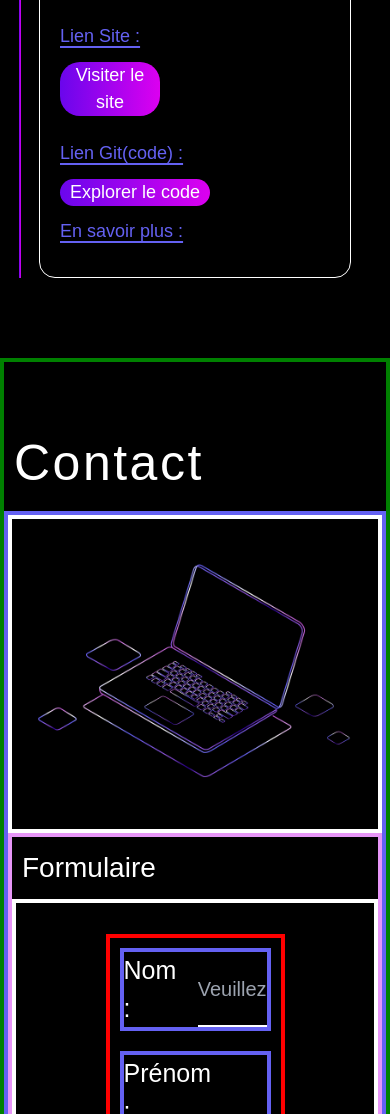
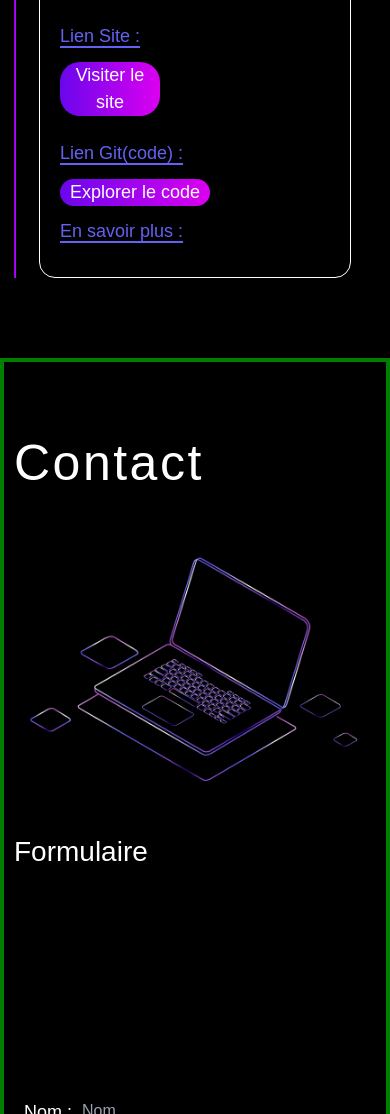
Before and after one commit to asonkes/portfolioSymfo, a Symfony app: template templates/home/index.html.twig in a window 390 px wide. Shown: the part 5386-6500 px from the top of the page. Run offline with Twig, Linux system fonts and the light colour scheme; the template is opened without the code that fills it, so the values that code supplies are empty; style sheets or scripts are compiled from the project's sources; some libraries are stand-ins or nearby versions; some web fonts are replaced.

Commit message:
session contact en ordre et responsive

```diff
--- a/assets/JS/components/home/windowAnimation.js
+++ b/assets/JS/components/home/windowAnimation.js
@@ -22,7 +22,7 @@ document.addEventListener('DOMContentLoaded', () => {
     function updateHoverEvents() {
         let width = window.innerWidth;;
 
-        if(width > 990 ) {
+        if(width > 992 ) {
             block.addEventListener('mouseover', addHoverClass);
             block.addEventListener('mouseleave', removeHoverClass);
             snip1573.classList.remove('active');
--- a/assets/JS/components/works/timeLine.js
+++ b/assets/JS/components/works/timeLine.js
@@ -6,8 +6,15 @@ document.addEventListener('DOMContentLoaded', () => {
         const worksPosition = works.getBoundingClientRect().top;
         const screenHeight = window.innerHeight / 1.3;
 
-        const containerLiOdd = document.querySelectorAll('#container > ul li:nth-child(odd)');
-        const containerLiEven = document.querySelectorAll('#container > ul li:nth-child(even)');
+        const circle = document.querySelectorAll('#circle');
+        const containerLiOdd = document.querySelectorAll('#containerLiOdd');
+        const containerLiEven = document.querySelectorAll('#containerLiEven');
+
+        if(worksPosition < screenHeight && !animationTimeLine) {
+            circle.forEach((e) => {
+                e.classList.add('active');
+            })
+        }
 
         if(worksPosition < screenHeight && !animationTimeLine) {
             containerLiOdd.forEach((e) => {
@@ -16,8 +23,8 @@ document.addEventListener('DOMContentLoaded', () => {
         }
 
         if(worksPosition < screenHeight && !animationTimeLine) {
-            containerLiEven.forEach((event) => {
-                event.classList.add('active');
+            containerLiEven.forEach((e) => {
+                e.classList.add('active');
             })
         }
     }
--- a/assets/styles/session/contact/contact.scss
+++ b/assets/styles/session/contact/contact.scss
@@ -1,8 +1,8 @@
 @use '../../mixins/mixins.scss';
 
 #containerImage {
-    width: 760px;
-    height: 500px;
+    width: 600px;
+    height: 510px;
 
     @include mixins.xxl-lg {
         height: 480px;
@@ -60,9 +60,3 @@
         width: 150px;
     }
 }
-
-input {
-    width: 50%;
-    background-color: transparent;
-    border-bottom: 2px solid white;
-}
--- a/assets/styles/session/works/works.scss
+++ b/assets/styles/session/works/works.scss
@@ -1,41 +1,36 @@
 @use '../../mixins/mixins.scss';
 
 #container {
+    padding-bottom: 140px;
+
+    @include mixins.lg-big {
+        padding-bottom: 0;
+    }
 
     &:after {
         content: '';
         position: absolute;
-        top: 0;
+        top: -35px;
         left: 50%;
         width: 2px;
-        height: calc(100% - 1.25rem);
+        height: 100%;
         background: linear-gradient(to right, rgb(106, 6, 236), rgb(220, 0, 240));
 
         @include mixins.lg-big {
+            height: calc(100% - 45px);
             left: -30px;
-            height: calc(100% - 5rem);
         }
 
-        @include mixins.s {
-            left: -20px;
-            height: calc(100% - 5rem);
+        @include mixins.xs {
+            left: -25px;
         }
     }
 
     ul li {
-        //opacity: 0;
-
-        /*
-        &.active {
-            opacity: 1;
-            transition: opacity ease 2.5s;
-        }*/
-
         @include mixins.lg-big {
             width: 100%;
             float: none;
             clear: none;
-            margin-bottom: 80px;
         }
     }
 
@@ -52,30 +47,42 @@
     ul li:nth-child(odd) {
         float: left;
         clear: right;
-        transform: translateX(-800px);
+        transform: translateX(-40px);
+        margin-bottom: -100px;
 
-        &.active {
-            transform: translateX(-30px);
-            transition: transform ease 4.5s;
-
-            @include mixins.lg-big {
-                transform: translateX(0);
-            }
+        @include mixins.lg-big {
+            margin-bottom: 80px;
+            transform: translateX(0);
         }
     }
 
     ul li:nth-child(even) {
         float: right;
         clear: left;
+        transform: translateX(40px);
+        margin-bottom: -100px;
+
+        @include mixins.lg-big {
+            margin-bottom: 80px;
+            transform: translateX(0);
+        }
+    }
+
+    #containerLiOdd {
+        transform: translateX(-800px);
+
+        &.active {
+            transform: translateX(0);
+            transition: transform ease 4.5s;
+        }
+    }
+
+    #containerLiEven {
         transform: translateX(800px);
 
         &.active {
-            transform: translateX(30px);
+            transform: translateX(0);
             transition: transform ease 4.5s;
-
-            @include mixins.lg-big {
-                transform: translateX(0);
-            }
         }
     }
 
@@ -137,24 +144,43 @@
     }
 
     ul li:nth-child(odd) #circle {
-        right: -35px;
+        top: -35px;
+        right: -40px;
         transform: translate(50%, -50%);
 
         @include mixins.lg-big {
-            left: -55px;
+            left: -52px;
         }
 
         @include mixins.s {
-            left: -42px;
+            left: -48px;
+        }
+
+        @include mixins.xs {
+            left: -43px;
         }
     }
 
     ul li:nth-child(even) #circle {
-        left: -33px;
+        top: -35px;
+        left: -38px;
         transform: translate(-50%, -50%);
 
-        @include mixins.s {
+        @include mixins.lg-big {
+            left: -29px;
+        }
+
+        @include mixins.xs {
             left: -24px;
         }
     }
+
+    #circle {
+        opacity: 0;
+
+        &.active {
+            opacity: 1;
+            transition: opacity ease 3.5s;
+        }
+    }
 }
--- a/tailwind.config.js
+++ b/tailwind.config.js
@@ -31,7 +31,8 @@ module.exports = {
       indigo: '#6461f2',
       indigoSpecial: 'rgba(100, 97, 242, 0.5)',
       rose: '#e796f7',
-      red: '#FF0000'
+      red: '#FF0000',
+      transparent: 'rgba(0, 0, 0, 0)'
     },
     screens: {
       'max-xxlLG': {'max': '1300px'},
--- a/templates/home/index.html.twig
+++ b/templates/home/index.html.twig
@@ -139,11 +139,12 @@
 
 		<h2 class="text-white text-50 p-2.5 pt-16 tracking-wider">Works</h2>
 
-		<div class="w-full h-full flex grow justify-center pt-20 overflow-hidden">
+		<div class="w-full f-full flex grow justify-center pt-20 overflow-hidden">
 			<div class="relative w-4/6 h-full max-lgBIG:w-4/5" id="container">
 				<ul class="relative w-full h-full text-white">
 
-					<li class="relative z-50 w-3/6 border border-white list-none rounded-2xl mb-5 p-5">
+					<li class="relative z-50 w-3/6 mb-5">
+						<div class="relative z-50 w-full border border-white rounded-2xl p-5" id="containerLiOdd">
 							<h3 class="text-center text-20 text-rose">Projet TEI</h3>
 							<p class="absolute w-32 -top-14 text-center text-16 text-white p-2 rounded-2xl" id="date">Novembre 2024</p>
 							<p class="text-center text-20 text-rose">Ferme de Warelles</p>
@@ -174,11 +175,13 @@
 							<div class="flex flex-col text-18 text-indigo my-3">
 								<p class="underline underline-offset-4 decoration-2">En savoir plus :</p>
 							</div>
+						</div>
 
 						<div class="absolute top-0 w-8 h-8 bg-fushia max-lgBIG:w-6 max-lgBIG:h-6 max-s:w-5 max-s:h-5" id="circle"></div>
 					</li>
 
-					<li class="relative z-50 w-3/6 border border-white rounded-2xl mb-5 p-5">
+					<li class="relative z-50 w-3/6 mb-5">
+						<div class="relative z-50 w-full border border-white rounded-2xl p-5" id="containerLiEven">
 							<h3 class="text-center text-20 text-rose">Projet Fin d'étude - Juin 2024</h3>
 							<p class="absolute w-32 -top-14 text-center text-16 text-white p-2 rounded-2xl" id="date">Juin 2024</p>
 							<p class="text-center text-20 text-rose">Jacadi</p>
@@ -211,11 +214,12 @@
 							<div class="flex flex-col text-18 text-indigo my-3">
 								<p class="mr-3.5 underline underline-offset-4 decoration-2">En savoir plus :</p>
 							</div>
-
+						</div>
 						<div class="absolute top-0 w-8 h-8 bg-fushia max-lgBIG:w-6 max-lgBIG:h-6 max-s:w-5 max-s:h-5" id="circle"></div>
 					</li>
 
-					<li class="relative z-50 w-3/6 border border-white rounded-2xl mb-5 p-5">
+					<li class="relative z-50 w-3/6 mb-5">
+						<div class="relative z-50 w-full border border-white rounded-2xl p-5" id="containerLiOdd">
 							<h3 class="text-center text-20 text-rose">Projet Fin 1ère année</h3>
 							<p class="absolute w-32 -top-14 text-center text-16 text-white p-2 rounded-2xl" id="date">Juin 2023</p>
 							<p class="text-center text-20 text-rose">LollyPop</p>
@@ -248,11 +252,13 @@
 							<div class="flex text-18 text-indigo my-3">
 								<p class="mr-3.5 underline underline-offset-4 decoration-2">En savoir plus</p>
 							</div>
+						</div>
 
 						<div class="absolute top-0 w-8 h-8 bg-fushia max-lgBIG:w-6 max-lgBIG:h-6 max-s:w-5 max-s:h-5" id="circle"></div>
 					</li>
 
-					<li class="relative z-50 w-3/6 border border-white rounded-2xl mb-5 p-5">
+					<li class="relative z-50 w-3/6 mb-5">
+						<div class="relative z-50 w-full border border-white rounded-2xl p-5" id="containerLiEven">
 							<h3 class="text-center text-20 text-rose">1er projet Symfony</h3>
 							<p class="absolute w-32 -top-14 text-center text-16 text-white p-2 rounded-2xl" id="date">Décembre 2023</p>
 							<p class="text-center text-20 text-rose">SpeedCare</p>
@@ -278,17 +284,19 @@
 							<div class="flex text-18 text-indigo my-3">
 								<p class="mr-3.5 underline underline-offset-4 decoration-2">En savoir plus:</p>
 							</div>
+						</div>
 
 						<div class="absolute top-0 left-0 w-8 h-8 bg-fushia max-lgBIG:w-6 max-lgBIG:h-6 max-s:w-5 max-s:h-5" id="circle"></div>
 					</li>
 
-					<li class="relative z-50 w-3/6 border border-white rounded-2xl mb-5 p-5">
+					<li class="relative z-50 w-3/6 mb-5">
+						<div class="relative z-50 w-full border border-white rounded-2xl p-5" id="containerLiOdd">
 							<h3 class="text-center text-20 text-rose">Exercice cours(code entièrement css/html)</h3>
 							<p class="absolute w-32 -top-14 text-center text-16 text-white p-2 rounded-2xl" id="date">Mars 2023</p>
 							<p class="text-center text-20 text-rose">50 Nuances de Grey</p>
 
 							<div class="w-full h-48 flex justify-center">
-							<img class="object-contain" src="{{ asset('images/projets/50NuancesDeGrey.png')}}" alt="Image représentant la couverture de la page de warelles">
+								<img class="object-contain" src="{{ asset('images/projets/50NuancesDeGrey.webp')}}" alt="Image représentant la couverture de la page de warelles">
 							</div>
 
 							<div class="flex text-18 text-indigo my-3 max-xxlMD:flex-col max-lgBIG:flex-row max-sBIG:flex-col">
@@ -308,6 +316,7 @@
 							<div class="flex text-18 text-indigo my-3">
 								<p class="mr-3.5 underline underline-offset-4 decoration-2">En savoir plus :</p>
 							</div>
+						</div>
 
 						<div class="absolute top-0 w-8 h-8 bg-fushia max-lgBIG:w-6 max-lgBIG:h-6 max-s:w-5 max-s:h-5" id="circle"></div>
 					</li>
@@ -316,47 +325,47 @@
 		</div>
 	</div>
 
-	<div class="max-w-full h-screen flex flex-col font-family bg-black" id="contact">
+	<div class="max-w-full h-full flex flex-col font-family bg-black" id="contact">
 		<h2 class="text-white text-50 p-2.5 pt-16 tracking-wider">Contact</h2>
 
-		<div class="max-w-full h-full flex max-lgBIG:flex-col border-4 border-indigo">
-			<div class="w-2/4 h-full flex justify-center items-center max-lgBIG:w-full border-4 border-white">
+		<div class="max-w-full flex max-lgBIG:flex-col">
+			<div class="w-2/4 flex justify-center items-center max-lgBIG:w-full">
 
-				<div class="relative w-full" id="containerImage">
+				<div class="relative w-full h-full" id="containerImage">
 					<img class="absolute object-contain" id="image1" src="{{ asset('images/images/ordi-transparent-1.webp')}}" alt="image représentant les lignes d'un ordinateur">
 
 					<img class="absolute object-contain" id="image2" src="{{ asset('images/images/ordi-color.webp')}}" alt="image représentant un ordinateur">
 				</div>
 			</div>
 
-			<div class="w-2/4 h-full max-lgBIG:w-full border-4 border-rose">
+			<div class="w-2/4 h-screen max-lgBIG:w-full">
 				<h3 class="text-white text-28 p-2.5">Formulaire</h3>
 
-				<div class="max-w-full h-full flex justify-center items-center border-4 border-white">
-					<div class="w-2/4 flex flex-col border-4 border-red">
+				<div class="max-w-full h-full flex justify-center items-center">
+					<div class="w-4/6 flex flex-col m-12 max-xxlLG:w-9/12 max-lgBIG:w-8/12 max-s:w-full max-sBIG:m-5 max-xsBIG:m-4">
 
-						<div class="m-2.5 flex text-20 border-4 border-indigo">
-							<p class="mr-2.5 text-white text-25">Nom :</p>
-							<input placeholder="Veuillez insérer votre nom" type="text">
+						<div class="my-2.5 flex">
+							<p class="mr-2.5 text-white text-25 max-s:text-22 max-xs:text-18">Nom :</p>
+							<input class="w-3/4 border-b-2 border-white bg-transparent" placeholder="Nom" type="text">
 						</div>
 
-						<div class="m-2.5 flex text-20 border-4 border-indigo">
-							<p class="mr-2.5 text-white text-25">Prénom :</p>
-							<input type="text">
+						<div class="my-2.5 flex">
+							<p class="mr-2.5 text-white text-25 max-s:text-22 max-xs:text-18">Prénom :</p>
+							<input class="w-3/4 border-b-2 border-white bg-transparent" placeholder="Prénom" type="text">
 						</div>
 
-						<div class="m-2.5 flex text-20 border-4 border-indigo">
-							<p class="mr-2.5 text-white text-25">Email :</p>
-							<input type="text">
+						<div class="my-2.5 flex">
+							<p class="mr-2.5 text-white text-25 max-s:text-22 max-xs:text-18">Email :</p>
+							<input class="w-3/4 border-b-2 border-white bg-transparent" placeholder="E-mail" type="text">
 						</div>
 
-						<div class="m-2.5 flex text-20 border-4 border-indigo">
-							<p class="mr-2.5 text-white text-25">Message :</p>
-							<textarea class="resize-none" name="" id=""></textarea>
+						<div class="my-2.5 flex">
+							<p class="mr-2.5 text-white text-25 max-s:text-22 max-xs:text-18">Message :</p>
+							<textarea class="w-3/4 h-48 resize-none" name=""></textarea>
 						</div>
 
 						<div class="flex justify-center">
-							<button class="m-5 buttonLink buttonLink--medium p-2 text-white" type="submit">Envoyer</button>
+							<button class="m-5 buttonLink buttonLink--medium p-2 text-white hover:scale-105" id="button" type="submit">Envoyer</button>
 						</div>
 					</div>
 				</div>
```
Lines whose indentation alone changed are shown as unchanged.
